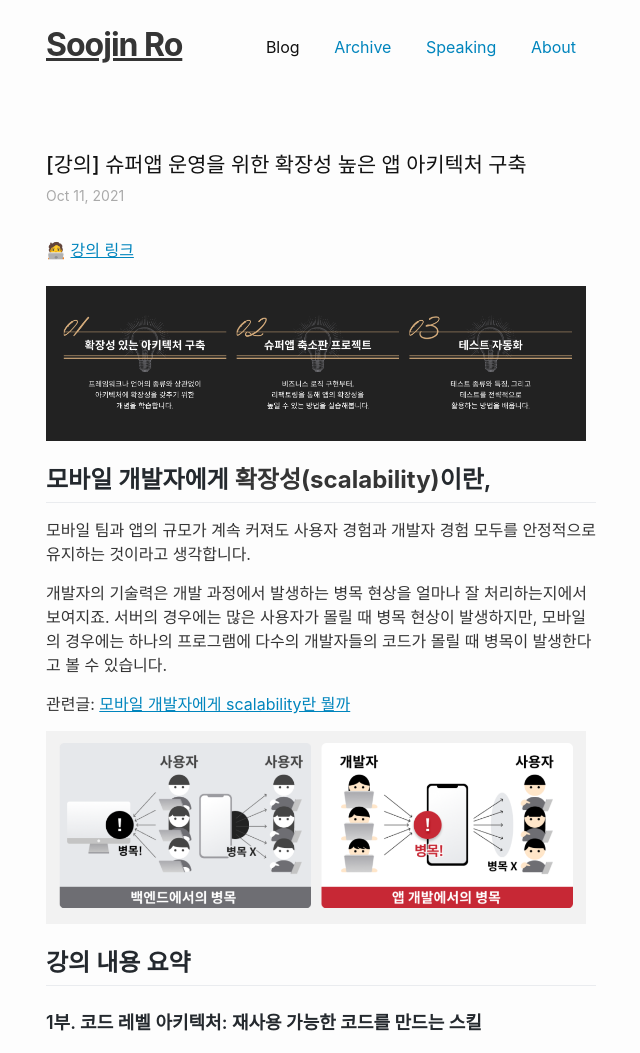
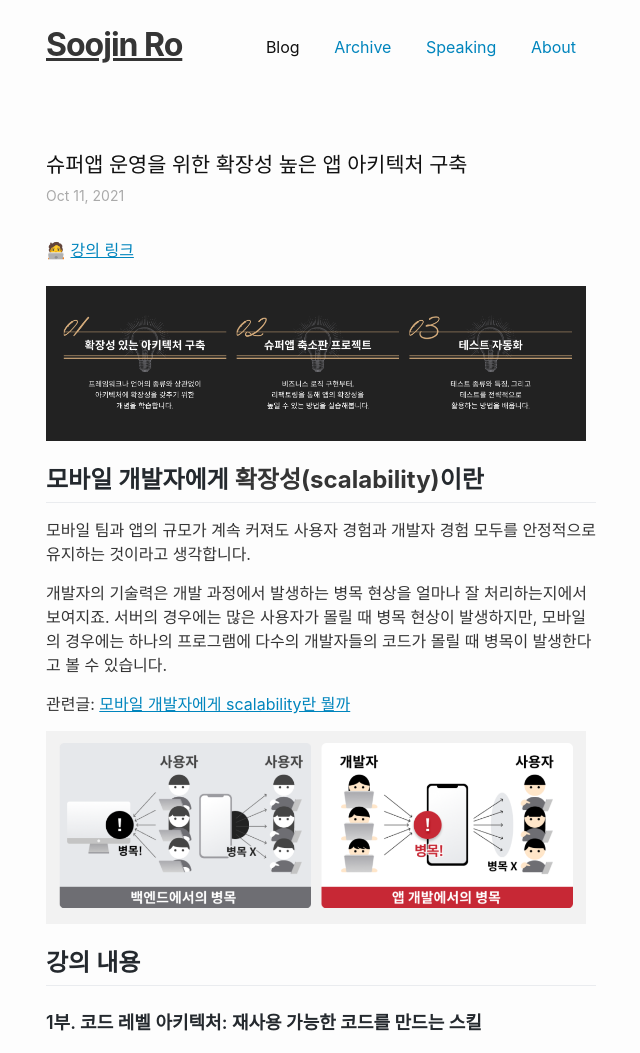
Before and after one commit to nsoojin/nsoojin.github.io, a Jekyll site: the page built from _posts/2021-10-11-fastcampus-lecture.md, in a window 1280 px wide. Shown: the top 1053 px of the page, without its empty margins (319-959 px from the left). Built offline with Jekyll 4.4.1, drawn with Linux system fonts in a browser that asks for light colours; comment, search, counter and statistics services are not loaded.

Commit message:
change subject

```diff
--- a/_posts/2021-10-11-fastcampus-lecture.md
+++ b/_posts/2021-10-11-fastcampus-lecture.md
@@ -1,6 +1,6 @@
 ---
 layout: post
-title: "[강의] 슈퍼앱 운영을 위한 확장성 높은 앱 아키텍처 구축"
+title: "슈퍼앱 운영을 위한 확장성 높은 앱 아키텍처 구축"
 categories: []
 tags:
 - app architecture
@@ -15,7 +15,7 @@ meta: {}
 <br><br>
 <img src="/assets/posts/fastcampus-0.png" />
 
-## 모바일 개발자에게 **확장성(scalability)**이란,
+## 모바일 개발자에게 **확장성(scalability)**이란
 
 모바일 팀과 앱의 규모가 계속 커져도 사용자 경험과 개발자 경험 모두를 안정적으로 유지하는 것이라고 생각합니다.
 
@@ -26,7 +26,7 @@ meta: {}
 
 <img src="/assets/posts/fastcampus-1.png" />
 
-## 강의 내용 요약
+## 강의 내용
 
 ### 1부. 코드 레벨 아키텍처: 재사용 가능한 코드를 만드는 스킬
 
```
